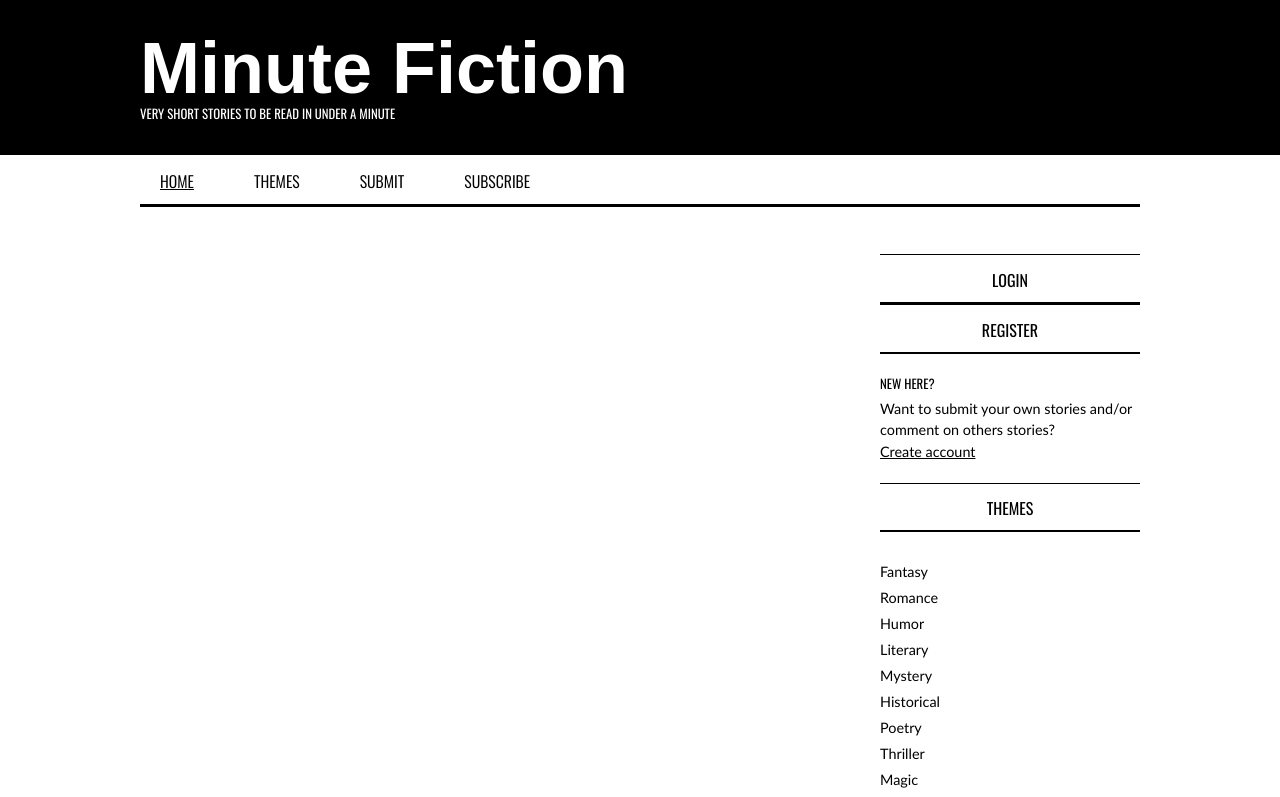
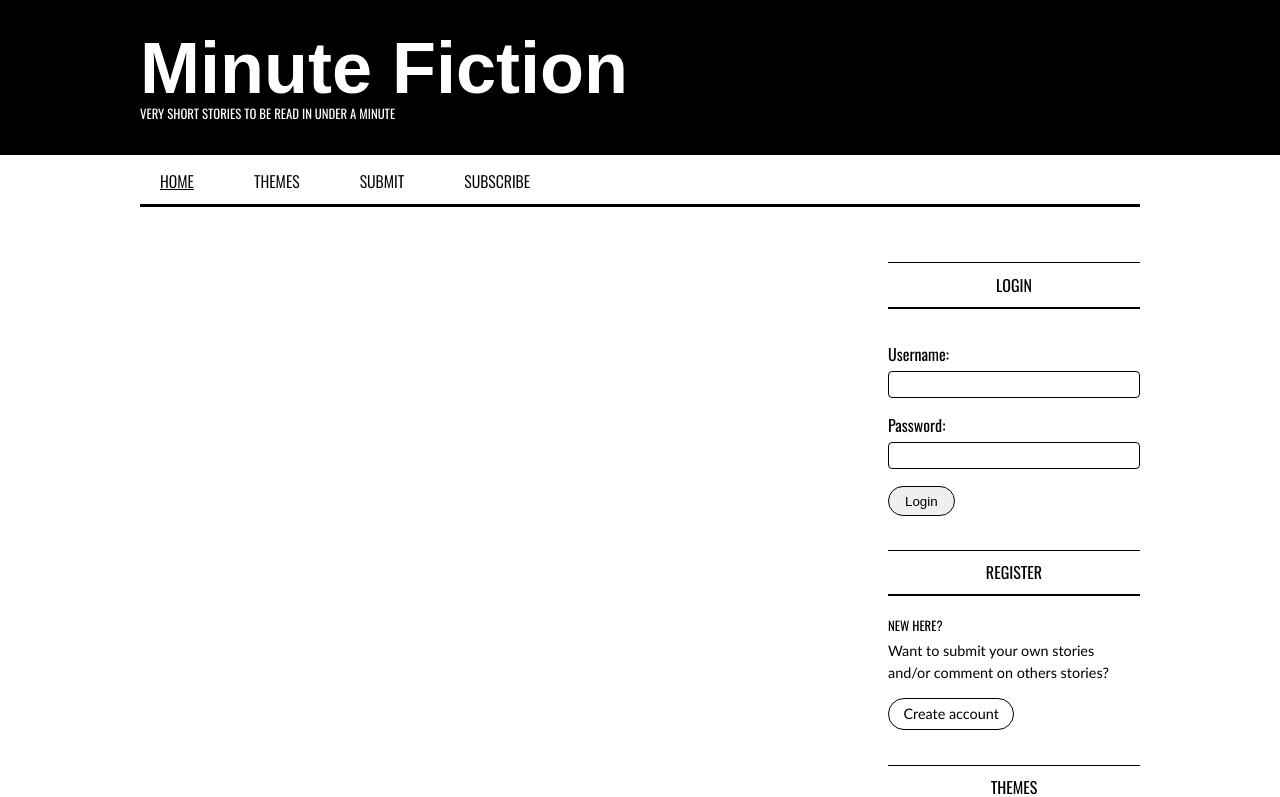
Before and after one commit to ingelos/Minute-Fiction-frontend, a React (Vite) app: page / in a window 1280 px wide. Shown: the top 797 px of the page. Built offline with nearby package versions, Linux system fonts and the light colour scheme; a web font is replaced by a local one.

Commit message:
side menu added login form and input component

```diff
--- a/package.json
+++ b/package.json
@@ -10,8 +10,10 @@
     "preview": "vite preview"
   },
   "dependencies": {
+    "axios": "^1.7.2",
     "react": "^18.3.1",
     "react-dom": "^18.3.1",
+    "react-hook-form": "^7.52.1",
     "react-router-dom": "^6.24.1"
   },
   "devDependencies": {
--- a/src/App.css
+++ b/src/App.css
@@ -3,13 +3,14 @@
   display: flex;
   flex-direction: row;
   justify-content: center;
-  padding: 0 80px;
+  padding: 0 5em;
+
 }
 
 .inner-content-container {
   display: flex;
   flex-direction: column;
-  margin: 0 40px;
+  margin: 0 2.5em;
   flex-basis: 1000px;
   flex-shrink: 1;
   flex-grow: 0;
@@ -24,6 +25,30 @@
   margin: 0 0 50px;
 }
 
+.featured-section {
+  display: flex;
+  flex-direction: column;
+  flex-basis: 700px;
+  flex-shrink: 1;
+  flex-grow: 0;
+  padding: 2em 3em 0 0;
+  /*text-align: justify;*/
+}
+
+form {
+  margin-top: 1.8em;
+  display: flex;
+  flex-direction: column;
+  max-width: 300px;
+}
+
+label {
+  padding: 5px 0 5px;
+  display: flex;
+  flex-direction: column;
+}
+
+
 .active-menu-link {
   text-decoration: underline;
 }
--- a/src/components/asideMenu/AsideMenu.css
+++ b/src/components/asideMenu/AsideMenu.css
@@ -1,11 +1,11 @@
 .aside-menu {
     flex-basis: 300px;
-    padding: 2em 0 0 2.5em;
+    padding: 2.5em 0 0 3em;
 }
 
 .aside-card {
     border-top: 1px solid var(--color-primary);
-    padding-top: 0.8em;
+    padding-top: 0.6em;
 }
 
 .aside-title {
@@ -23,6 +23,15 @@
     margin-bottom: 5px;
 }
 
+.link-to-register {
+    border: 1px solid var(--color-primary);
+    border-radius: 25px;
+    padding: 0.3em 1em;
+    margin: 1em 0;
+    width: fit-content;
+    cursor: pointer;
+}
+
 .theme-aside-nav {
     margin-top: 2em;
 }
--- a/src/components/asideMenu/AsideMenu.jsx
+++ b/src/components/asideMenu/AsideMenu.jsx
@@ -1,15 +1,70 @@
 import './AsideMenu.css'
 import {Link} from "react-router-dom";
-import NavigationLink from "../navigationLink/NavigationLink.jsx";
 import ThemesMenu from "../themesMenu/ThemesMenu.jsx";
+import Input from "../input/Input.jsx";
+import {useForm} from "react-hook-form";
+import {useState} from "react";
+import axios from "axios";
 
 
 function AsideMenu() {
+
+    const {register, handleSubmit, formState: {errors}} = useForm();
+    const [error, setError] = useState(false);
+
+    async function handleFormSubmit(data) {
+        setError(false);
+
+        try {
+            const response = await axios.post('http://localhost:8080/login', {
+                username: data.username,
+                password: data.password,
+            });
+            console.log(response);
+        } catch (error) {
+            console.error(error.message);
+            setError(true);
+        }
+    }
+
+
     return (
         <aside className="aside-menu">
             <div className="login aside-card">
                 <h3 className="aside-title">Login</h3>
-                <form className="login-form">
+                <form className="login-form" onSubmit={handleSubmit(handleFormSubmit)}>
+                    <Input
+                        type='text'
+                        inputName='username'
+                        labelInput='username-field'
+                        labelText='Username:'
+                        validationRules={{
+                            required: 'Username is required'
+                        }}
+                        register={register}
+                        errors={errors}
+                    />
+                    <Input
+                        type='password'
+                        inputName='password'
+                        labelInput='password-field'
+                        labelText='Password:'
+                        validationRules={{
+                            required: 'Password is required',
+                            minLength: {
+                                value: 8,
+                                message: 'A password requires a minimum of 8 characters'
+                            }
+                        }}
+                        register={register}
+                        errors={errors}
+                    />
+                    <button
+                        type='submit'
+                        className='login-button'
+                    >
+                        Login
+                    </button>
                 </form>
             </div>
             <div className="register aside-card">
@@ -17,7 +72,7 @@ function AsideMenu() {
                 <div className="register-menu">
                     <h4>New here?</h4>
                     <p>Want to submit your own stories and/or comment on others stories?</p>
-                    <p className='link-to-register'><Link to='/register' >Create account</Link></p>
+                    <p className='link-to-register'><Link to='/register'>Create account</Link></p>
                 </div>
             </div>
             <div className="aside-nav aside-card">
--- /dev/null
+++ b/src/components/input/Input.css
@@ -0,0 +1,11 @@
+input {
+    border: 1px solid var(--color-primary);
+    border-radius: 4px;
+    padding: 5px;
+    margin: 5px 0;
+    max-width: 300px;
+}
+
+#input-error-message {
+    color: red;
+}
--- /dev/null
+++ b/src/components/input/Input.jsx
@@ -0,0 +1,18 @@
+import './Input.css';
+
+function Input({labelInput, labelText, type, inputName, validationRules, register, errors}) {
+    return (
+        <>
+            <label htmlFor={labelInput}>{labelText}
+                <input
+                    type={type}
+                    id={labelInput}
+                    {...register(inputName, validationRules)}
+                />
+            </label>
+            {errors[inputName] && <p id="input-error-message">{errors[inputName].message}</p>}
+        </>
+    )
+}
+
+export default Input;
--- a/src/index.css
+++ b/src/index.css
@@ -17,6 +17,7 @@
 
 a {
   color: var(--color-primary);
+  text-decoration: none;
 }
 
 a:hover {
@@ -60,13 +61,10 @@ h5, p, ul {
 button {
   border-radius: 25px;
   border: 1px solid var(--color-primary);
-  padding: 0.6em 1.2em;
-  font-size: 1em;
-  font-weight: 500;
-  font-family: inherit;
-  background-color: #1a1a1a;
+  width: fit-content;
+  padding: 0.5em 1.2em;
+  margin: 0.5em 0 2.5em;
   cursor: pointer;
-  transition: border-color 0.25s;
 }
 
 /*button:hover {*/
--- a/src/pages/themes/Themes.css
+++ b/src/pages/themes/Themes.css
@@ -1,5 +1,5 @@
 .themes-nav {
-    margin-top: 5em;
+    margin-top: 2em;
 }
 
 .themes-nav li {
--- a/src/pages/themes/Themes.jsx
+++ b/src/pages/themes/Themes.jsx
@@ -8,6 +8,7 @@ function Themes() {
             <div className='themes-section inner-content-container'>
                 <div className='main-container'>
                     <div className="featured-section">
+                        <h2 className="themes-titles">Stories by theme</h2>
                         <ThemesMenu
                             themeNavId="themes-nav"
                         />
```
Also changed, not shown: 1 other file (tests, documents, lock files or other folders).
